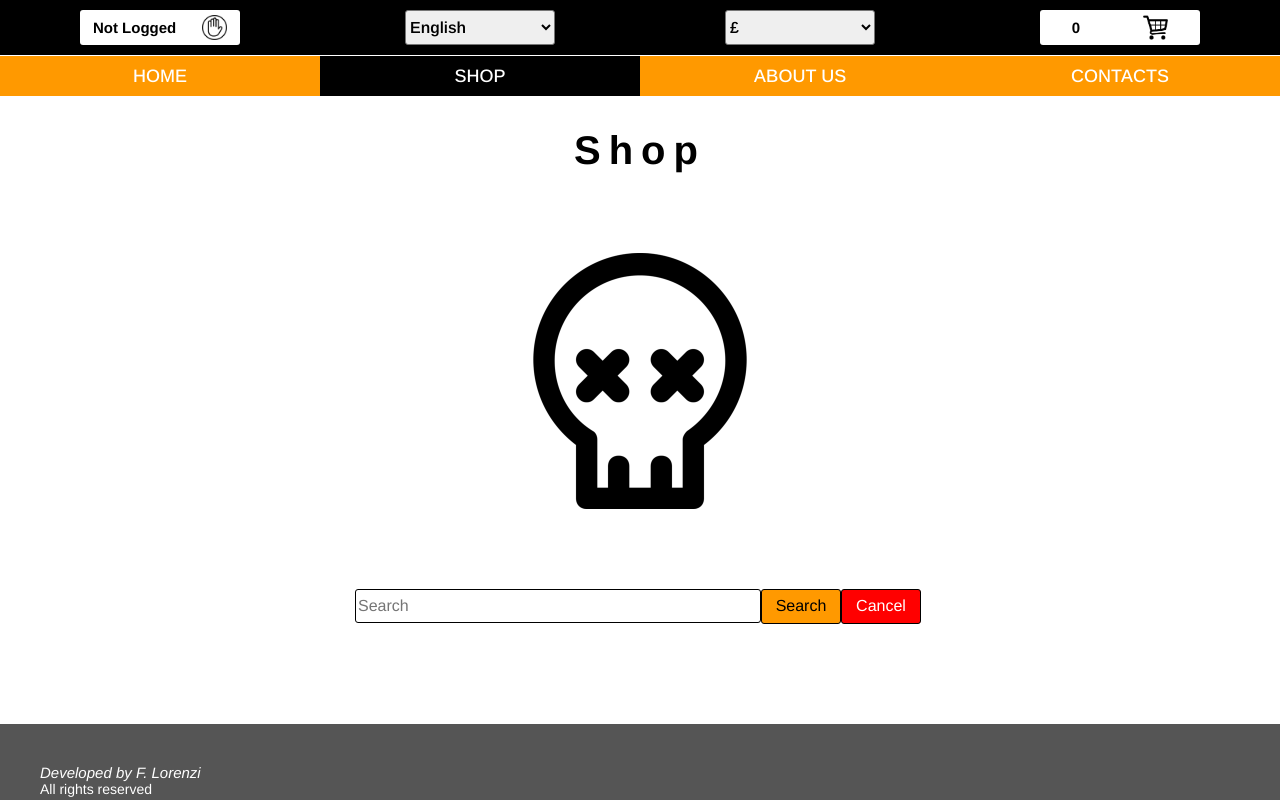
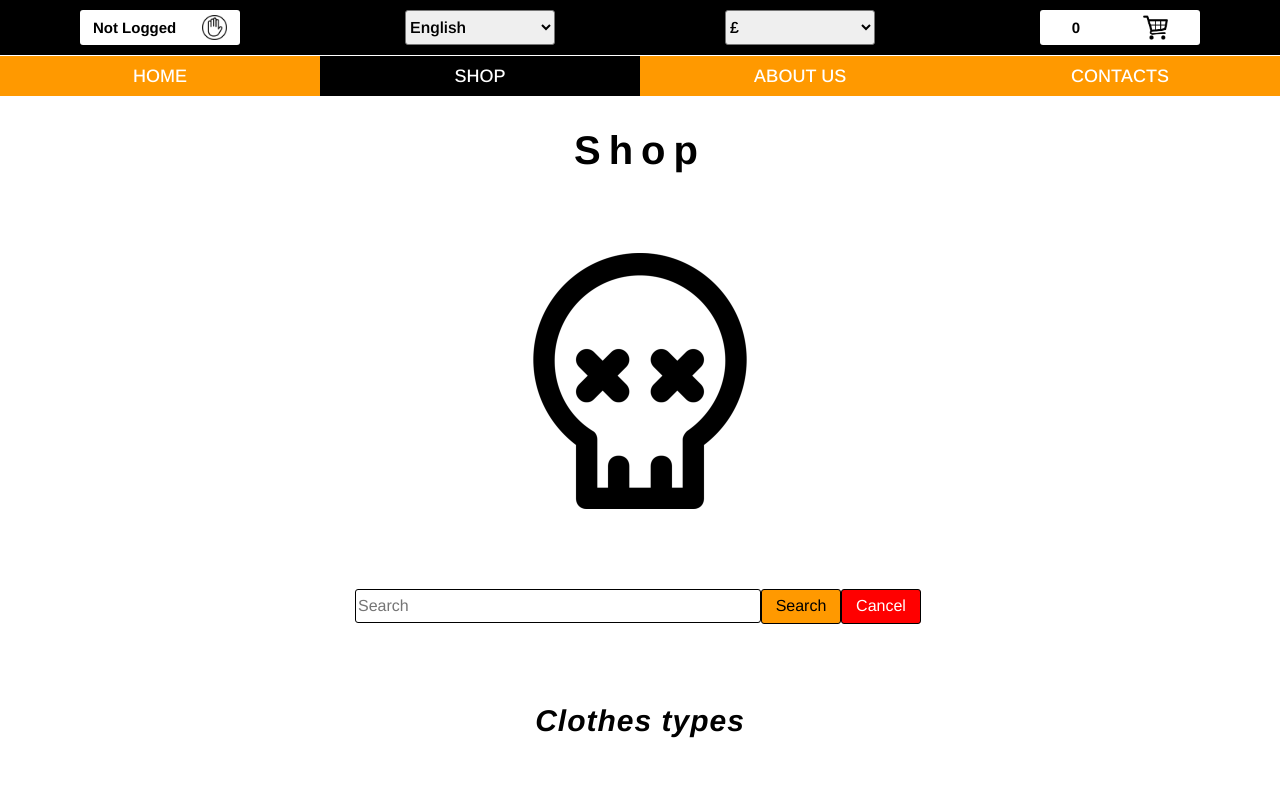
Before and after one commit to fabiolorenzi/tha-shirt, a React (Create React App) app in the folder client/: page /shop in a window 1280 px wide. Shown: the top 800 px of the page. Built offline with nearby package versions, Linux system fonts and the light colour scheme; no server answers; a web font is replaced by a local one.

Commit message:
given logic and styled ShopList component

```diff
--- a/client/src/components/Shop/Shop.jsx
+++ b/client/src/components/Shop/Shop.jsx
@@ -6,6 +6,7 @@ import "./stylesheets/Shop.css";
 import Logo from "../../img/tha-shirt-logo.png";
 
 import SearchBar from "./SearchBar.jsx";
+import ShopList from "./ShopList.jsx";
 
 function Shop() {
     const burgerState = useSelector(state => state.burgerButtonState);
@@ -27,6 +28,7 @@ function Shop() {
                 <SearchBar />
             </div>
             <div className="shopList" data-testid="shopList">
+                <ShopList />
             </div>
         </div>
     );
--- /dev/null
+++ b/client/src/components/Shop/ShopList.jsx
@@ -0,0 +1,30 @@
+import React, { useEffect } from "react";
+import axios from "axios";
+
+import "./stylesheets/ShopList.css";
+
+function ShopList() {
+    let types = [];
+
+    useEffect(() => {
+        axios.get("http://localhost:8082/api/products/")
+            .then(res => {
+                for (let i = 0; i < res.data.length; i++) {
+                    if (!types.includes(res.data[i].type)) {
+                        types.push(res.data[i].type);
+                    }
+                }
+            })
+            .catch(err => console.log(err));
+    // eslint-disable-next-line react-hooks/exhaustive-deps
+    }, []);
+
+    return(
+        <div className="slContainer">
+            <h1 data-testid="slTitle">Clothes types</h1>
+            <div className="slBody"></div>
+        </div>
+    );
+};
+
+export default ShopList
--- /dev/null
+++ b/client/src/components/Shop/stylesheets/ShopList.css
@@ -0,0 +1,14 @@
+.slContainer {
+  display: block;
+  width: 100%;
+  background-color: #ffffff;
+  margin-top: 80px;
+}
+
+.slContainer h1 {
+  font-size: 30px;
+  font-style: italic;
+  letter-spacing: 1px;
+  text-align: center;
+}
+/*# sourceMappingURL=ShopList.css.map */
--- /dev/null
+++ b/client/src/components/Shop/stylesheets/ShopList.scss
@@ -0,0 +1,15 @@
+@import "../../shared/stylesheets/var.scss";
+@import "../../shared/stylesheets/openHiddenMenu.scss";
+
+.slContainer {
+    display: block;
+    width: 100%;
+    background-color: $color2;
+    margin-top: 80px;
+    h1 {
+        font-size: 30px;
+        font-style: italic;
+        letter-spacing: 1px;
+        text-align: center;
+    }
+}
```
Also changed, not shown: 1 other file (tests, documents, lock files or other folders).
